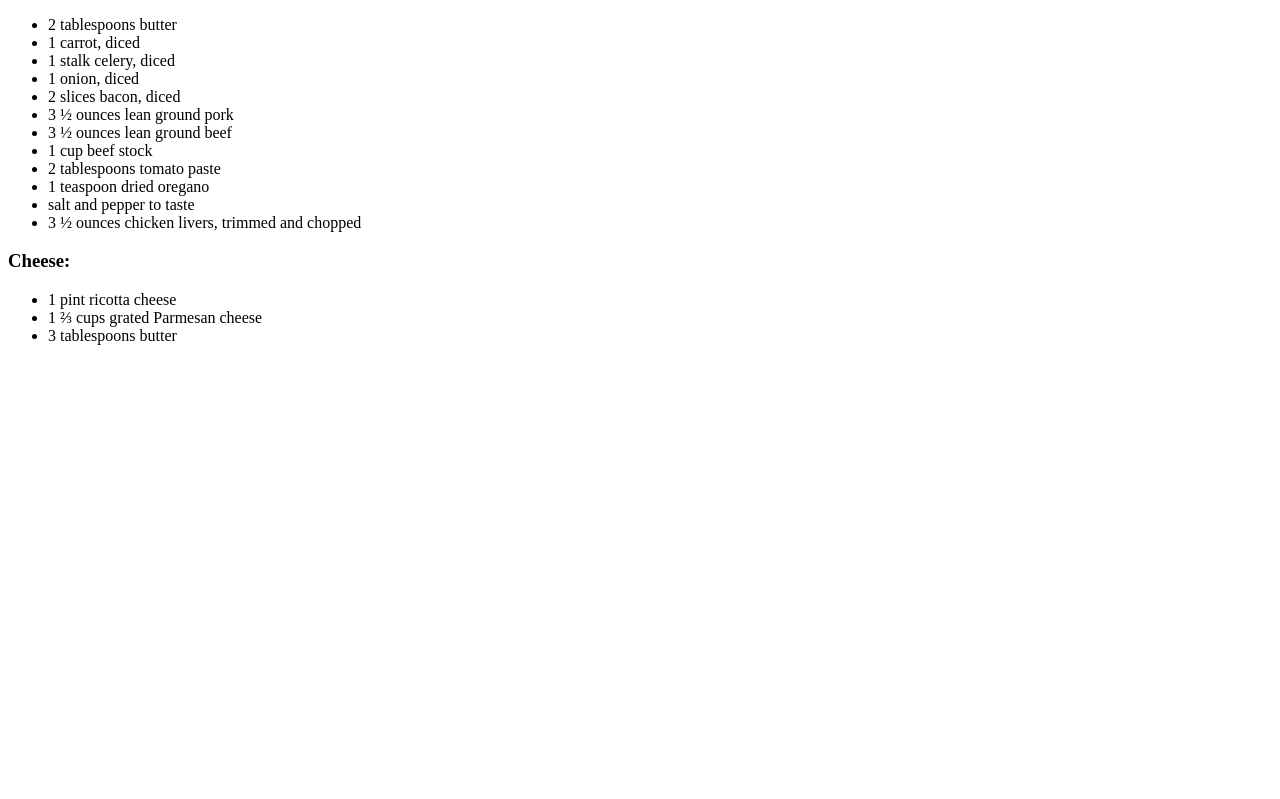
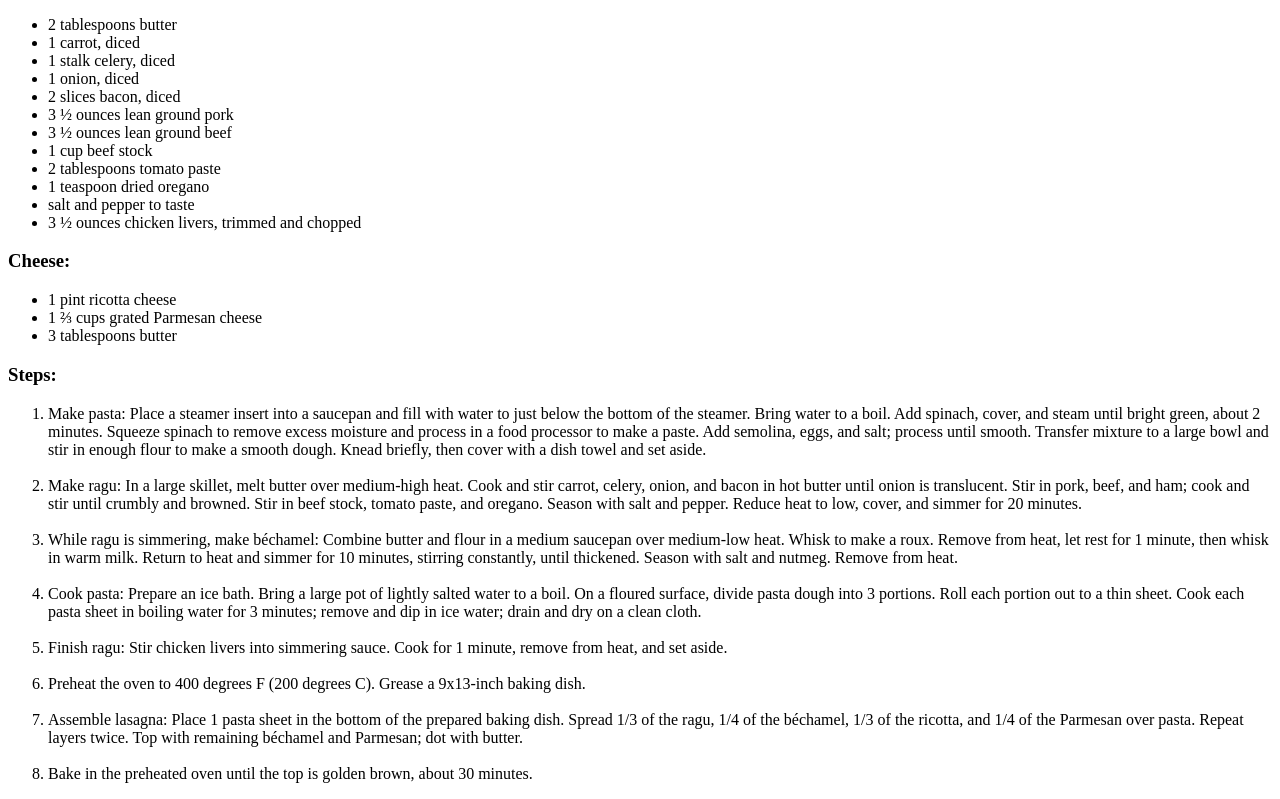
Before and after one commit to manticike/odin-recipes, a plain HTML site: page recipes/lasagn.html in a window 1280 px wide. Shown: the part 728-1527 px from the top of the page. Before the commit the page ends 1089 px from the top, so only its background shows below. Drawn offline with Linux system fonts and the light colour scheme.

```diff
--- a/recipes/lasagn.html
+++ b/recipes/lasagn.html
@@ -43,5 +43,51 @@
         <li>1 &frac23; cups grated Parmesan cheese</li>
         <li>3 tablespoons butter</li>
     </ul>
+
+    <!--This section outlines the steps it takes to prepare the lasagne verdi al forno-->
+
+    <h3>Steps:</h3>
+    <ol>
+        <li>
+            Make pasta: Place a steamer insert into a saucepan and fill with water to just below the bottom of the steamer. Bring water to a boil. Add spinach, cover, and steam until bright green, about 2 minutes. Squeeze spinach to remove excess moisture and process in a food processor to make a paste. Add semolina, eggs, and salt; process until smooth. Transfer mixture to a large bowl and stir in enough flour to make a smooth dough. Knead briefly, then cover with a dish towel and set aside.
+        </li>
+
+        <br />
+        <li>
+            Make ragu: In a large skillet, melt butter over medium-high heat. Cook and stir carrot, celery, onion, and bacon in hot butter until onion is translucent. Stir in pork, beef, and ham; cook and stir until crumbly and browned. Stir in beef stock, tomato paste, and oregano. Season with salt and pepper. Reduce heat to low, cover, and simmer for 20 minutes.
+        </li>
+
+        <br />
+        <li>
+            While ragu is simmering, make béchamel: Combine butter and flour in a medium saucepan over medium-low heat. Whisk to make a roux. Remove from heat, let rest for 1 minute, then whisk in warm milk. Return to heat and simmer for 10 minutes, stirring constantly, until thickened. Season with salt and nutmeg. Remove from heat.
+        </li>
+
+        <br />
+        <li>
+            Cook pasta: Prepare an ice bath. Bring a large pot of lightly salted water to a boil. On a floured surface, divide pasta dough into 3 portions. Roll each portion out to a thin sheet. Cook each pasta sheet in boiling water for 3 minutes; remove and dip in ice water; drain and dry on a clean cloth.
+        </li>
+
+        <br />
+        <li>
+            Finish ragu: Stir chicken livers into simmering sauce. Cook for 1 minute, remove from heat, and set aside.
+        </li>
+
+        <br />
+
+        <li>
+            Preheat the oven to 400 degrees F (200 degrees C). Grease a 9x13-inch baking dish.
+        </li>
+
+        <br />
+
+        <li>
+            Assemble lasagna: Place 1 pasta sheet in the bottom of the prepared baking dish. Spread 1/3 of the ragu, 1/4 of the béchamel, 1/3 of the ricotta, and 1/4 of the Parmesan over pasta. Repeat layers twice. Top with remaining béchamel and Parmesan; dot with butter.
+        </li>
+
+        <br />
+        <li>
+            Bake in the preheated oven until the top is golden brown, about 30 minutes.
+        </li>
+    </ol>
 </body>
 </html>
```
Also changed, not shown: index.html (+4 -1 lines), recipes/bistecca.html (added).
